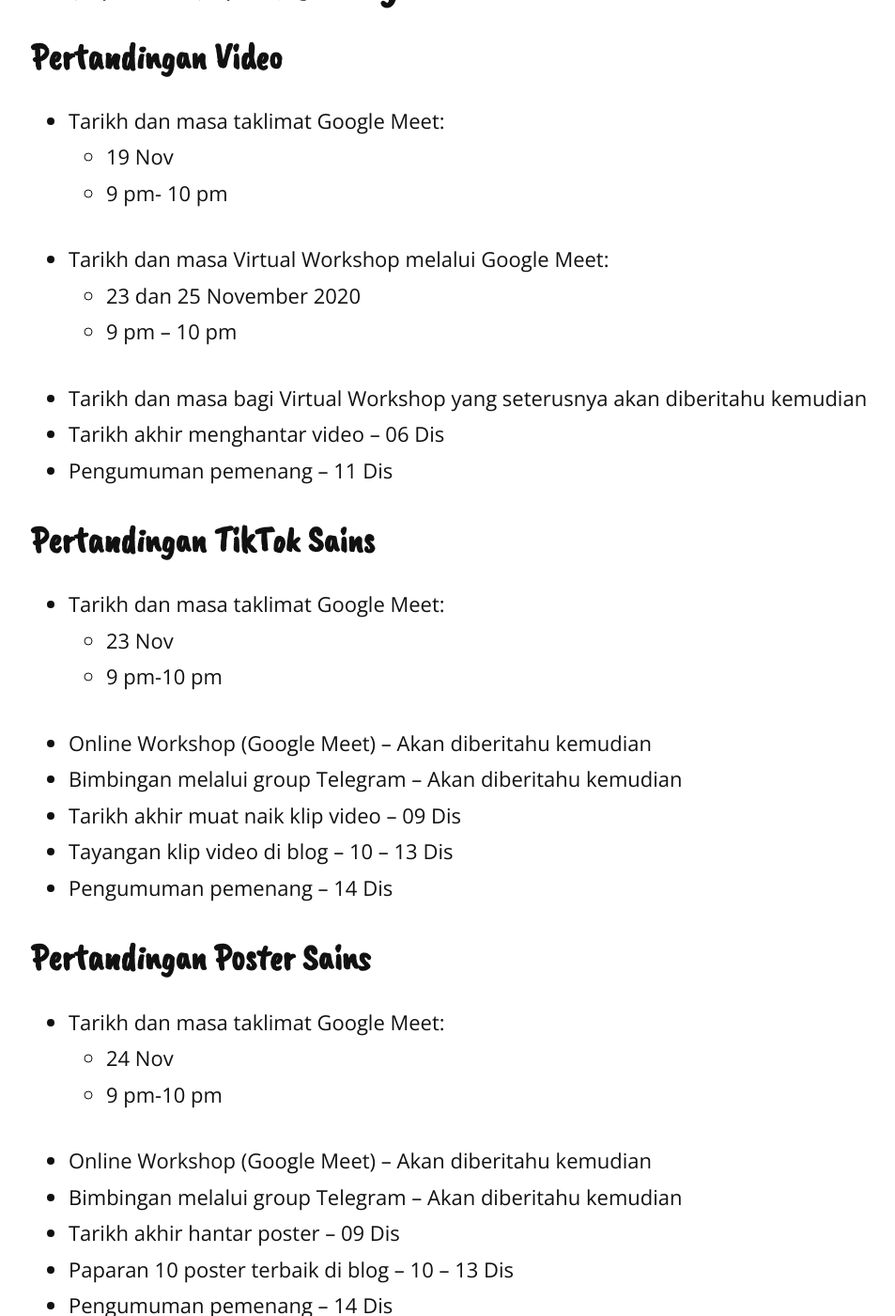
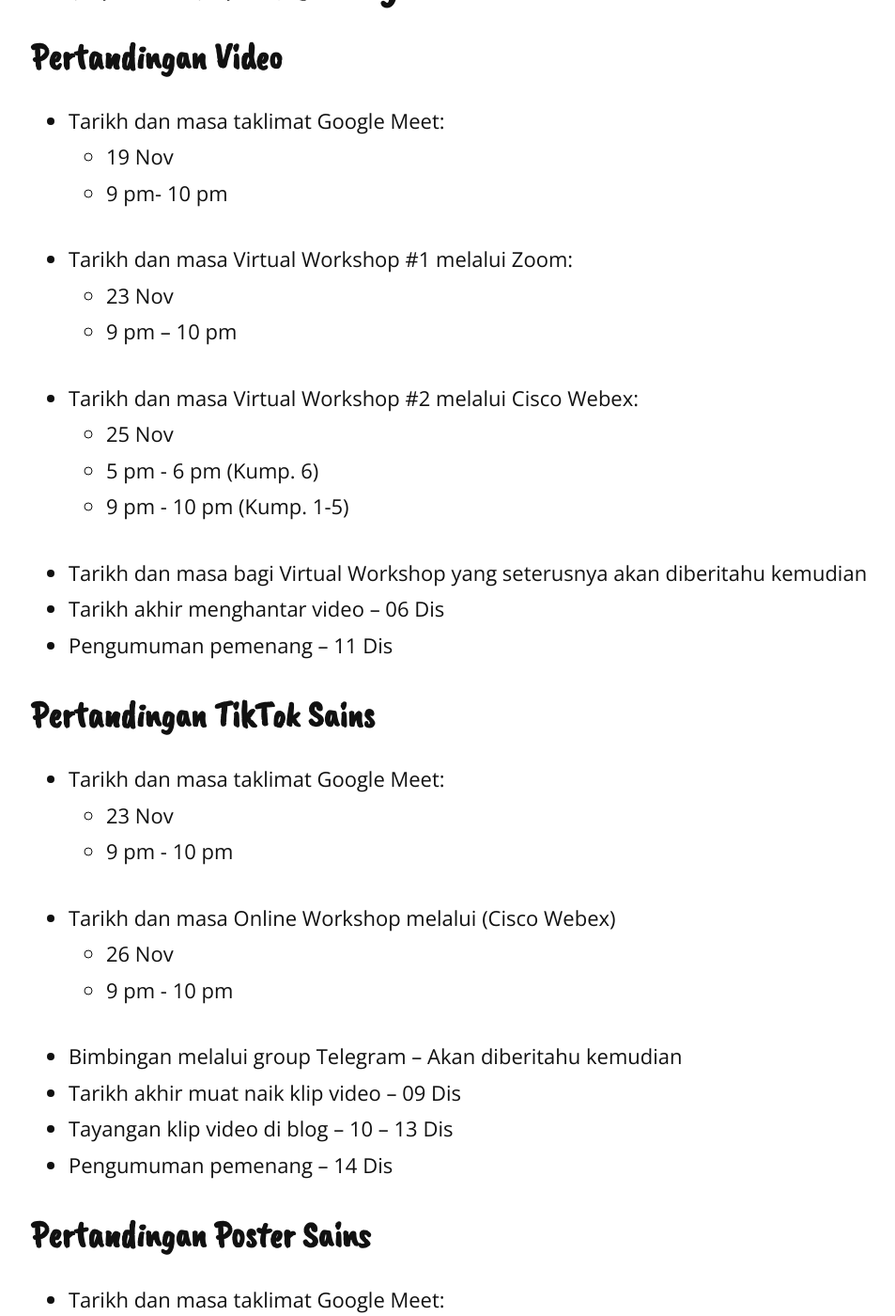
Before and after one commit to evangelistagrace/VSW2020, a Jekyll site: the page built from about.md, in a window 1280 px wide and 1400 px high, scrolled down 4339 px. Shown: the whole window at 94% size, without its empty margins (112-1065 px from the left). Built offline with Jekyll 4.4.1, drawn with Linux system fonts in a browser that asks for light colours; nearby versions of some CDN libraries; some of the changed text lies outside the part shown.

Commit message:
Update about.md

```diff
--- a/about.md
+++ b/about.md
@@ -16,7 +16,7 @@ title: About Virtual Science Week 2020
 ## Matlamat/Objektif
 - Murid dapat menghasilkan pelbagai media(video, klip TikTok, poster) yang berasaskan pengetahuan sains.
 - Murid dapat berkolaborasi dalam menghasilkan media berkontenkan sains.
-- Murid dapat mengintegrasi kemahiran seni dalam bidang sains. (STEAM)
+- Murid dapat mengintegrasi kemahiran seni dalam bidang sains (STEAM)
 - Murid dapat mengenali info dan pengetahuan asas berkenaan dengan bidang biomolekul
 
 ## Video Ucapan Guru Besar Sk Jalan U3, Shah Alam
@@ -67,9 +67,13 @@ title: About Virtual Science Week 2020
 * Tarikh dan masa taklimat Google Meet:
     - 19 Nov
     - 9 pm- 10 pm
-* Tarikh dan masa Virtual Workshop melalui Google Meet:
-    - 23 dan 25 November 2020
+* Tarikh dan masa Virtual Workshop #1 melalui Zoom:
+    - 23 Nov
     - 9 pm – 10 pm
+* Tarikh dan masa Virtual Workshop #2 melalui Cisco Webex:
+    - 25 Nov
+    - 5 pm - 6 pm  (Kump. 6)
+    - 9 pm - 10 pm (Kump. 1-5)
 - Tarikh dan masa bagi Virtual Workshop yang seterusnya akan diberitahu kemudian
 - Tarikh akhir menghantar video – 06 Dis
 - Pengumuman pemenang – 11 Dis
@@ -77,8 +81,10 @@ title: About Virtual Science Week 2020
 ### Pertandingan TikTok Sains
 * Tarikh dan masa taklimat Google Meet:
     - 23 Nov
-    - 9 pm-10 pm
-- Online Workshop (Google Meet) – Akan diberitahu kemudian
+    - 9 pm - 10 pm
+* Tarikh dan masa Online Workshop melalui (Cisco Webex)
+    - 26 Nov
+    - 9 pm - 10 pm
 - Bimbingan melalui group Telegram – Akan diberitahu kemudian
 - Tarikh akhir muat naik klip video – 09 Dis
 - Tayangan klip video di blog – 10 – 13 Dis
@@ -87,7 +93,10 @@ title: About Virtual Science Week 2020
 ### Pertandingan Poster Sains
 * Tarikh dan masa taklimat Google Meet:
     - 24 Nov
-    - 9 pm-10 pm
+    - 9 pm - 10 pm
+* Tarikh dan masa Online Workshop melalui (Cisco Webex)
+    - 26 Nov
+    - 9 pm - 10 pm
 - Online Workshop (Google Meet) – Akan diberitahu kemudian
 - Bimbingan melalui group Telegram – Akan diberitahu kemudian
 - Tarikh akhir hantar poster – 09 Dis
```
